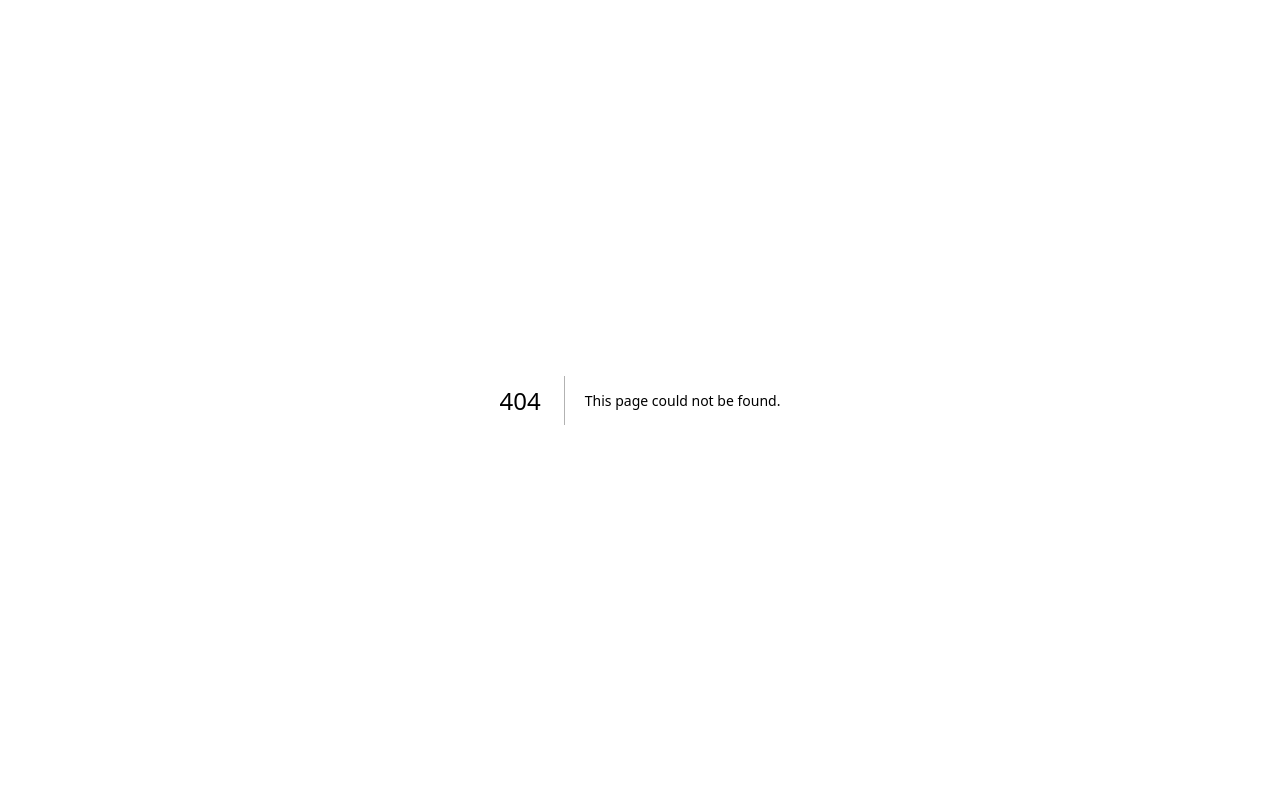
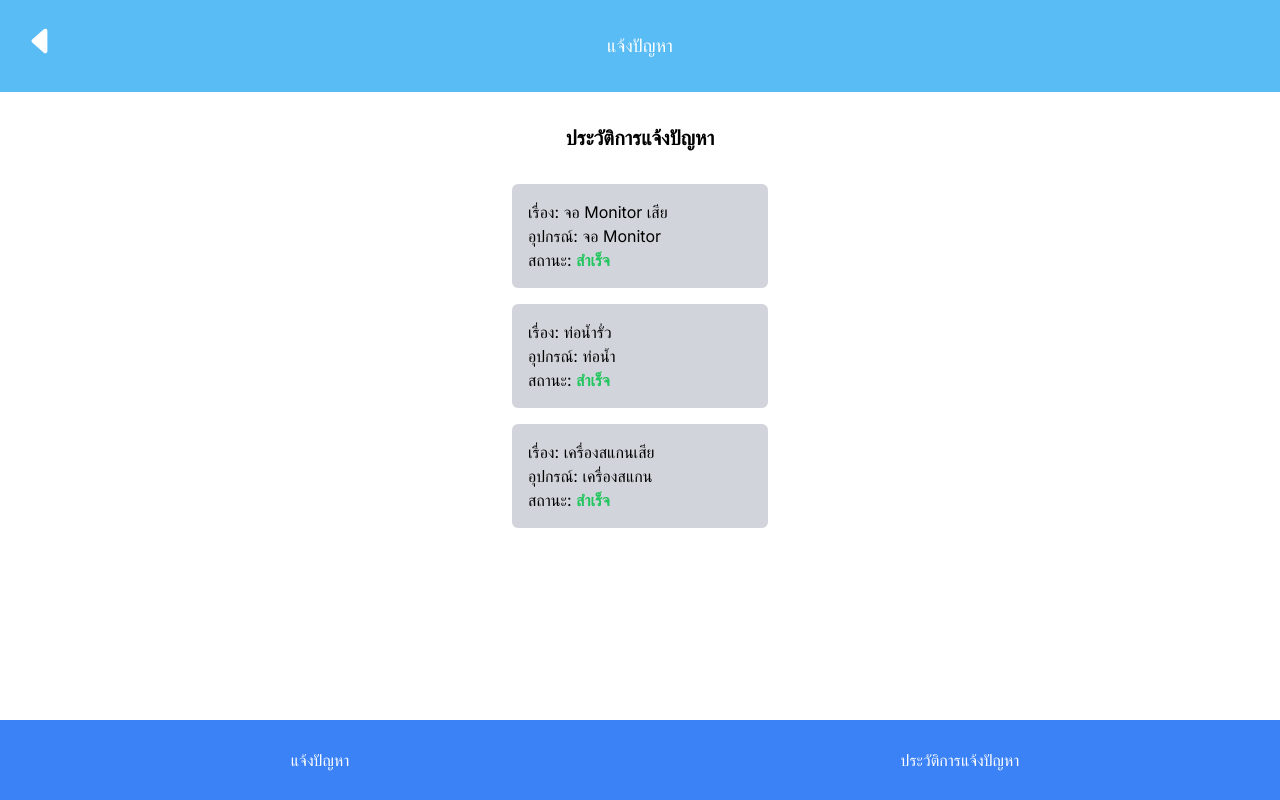
Before and after one commit to oatzaptd1/front-nextjs-project, a Next.js app: page /issue_history in a window 1280 px wide. Before the commit this address had no page. Built offline with nearby package versions, Linux system fonts and the light colour scheme.

Commit message:
add barcode scanner

```diff
--- a/package.json
+++ b/package.json
@@ -15,7 +15,9 @@
     "dayjs": "^1.11.13",
     "next": "14.2.3",
     "react": "^18",
+    "react-barcode-reader": "^0.0.2",
     "react-dom": "^18",
+    "react-qr-barcode-scanner": "^2.0.0",
     "react-query": "^3.39.3",
     "sweetalert2": "^11.14.3"
   },
--- a/src/app/all_issue/page.jsx
+++ b/src/app/all_issue/page.jsx
@@ -6,7 +6,7 @@ import Navigation from "../components/navigation";
 function AllIssuePage() {
   return (
     <div className="relative min-h-screen">
-      <Navbar page = "/menu" title = "แจ้งปัญหา"/>
+      <Navbar page="/menu" title="แจ้งปัญหา" />
       <div className="mx-auto mt-8 py-4 p-4 bg-gray-300 items-start rounded-md w-64">
         <p>เรื่อง: จอ Monitor เสีย</p>
         <p>อุปกรณ์: จอ Monitor</p>
@@ -43,7 +43,12 @@ function AllIssuePage() {
           </div>
         </Link>
       </div>
-      <Navigation navi1 = "แจ้งปัญหา" navi2 = "ประวัติการแจ้งปัญหา" page1 = "/all_issue" page2 = ""/>
+      <Navigation
+        navi1="แจ้งปัญหา"
+        navi2="ประวัติการแจ้งปัญหา"
+        page1="/all_issue"
+        page2="/issue_history"
+      />
     </div>
   );
 }
--- a/src/app/amount/page.jsx
+++ b/src/app/amount/page.jsx
@@ -3,9 +3,9 @@
 import React, { use, useState, useEffect } from "react";
 import Navbar from "../components/navbar";
 import Navigation from "../components/navigation";
-import Link from "next/link";
 import { useRouter } from "next/navigation";
 import { getShelfProducts, getItemByShelf } from "../service/api.service";
+import QrBarcodeScanner from "react-qr-barcode-scanner";
 
 function InputPage() {
   const router = useRouter();
@@ -13,6 +13,7 @@ function InputPage() {
   const [shelfProducts, setShelfProducts] = useState([]);
   const [productCode, setProductCode] = useState("");
   const [product, setProduct] = useState([]);
+  const [isScanning, setIsScanning] = useState(false);
 
   const handleChange = async (event) => {
     const selectedShelf = event.target.value;
@@ -61,10 +62,20 @@ function InputPage() {
     router.push(`/count/${item.item_id}?shelf=${selectedOption}`);
   };
 
+  // barcode scan
+  const handleScan = (data) => {
+    setProductCode(data);
+    setIsScanning(false);
+  };
+
+  const handleError = (err) => {
+    console.error(err);
+    setIsScanning(false);
+  };
 
   return (
     <div>
-      <Navbar page = "/menu" title ="นับสินค้า"/>
+      <Navbar page="/menu" title="นับสินค้า" />
       <div className="flex flex-col items-center justify-center">
         <div className="w-90 mt-10">
           <form action="">
@@ -85,20 +96,38 @@ function InputPage() {
               )}
             </select>
 
+            <div className="relative">
               <input
                 className="w-full p-2 border border-gray-300 my-3 rounded-lg text-lg focus:border-blue-500"
                 type="text"
                 placeholder="กรุณาใส่รหัสสินค้า"
                 value={productCode}
                 onChange={handleInputChange}
-              maxLength={13} // จำกัดความยาวสูงสุด
+                maxLength={13}
               />
+
+              <button
+                type="button"
+                onClick={() => setIsScanning(true)} // เริ่มการสแกนเมื่อคลิกที่ไอคอน
+                className="absolute right-2 top-1/2 transform -translate-y-1/2"
+              >
+                <svg
+                  xmlns="http://www.w3.org/2000/svg"
+                  width="16"
+                  height="16"
+                  fill="currentColor"
+                  class="bi bi-upc-scan"
+                  viewBox="0 0 16 16"
+                >
+                  <path d="M1.5 1a.5.5 0 0 0-.5.5v3a.5.5 0 0 1-1 0v-3A1.5 1.5 0 0 1 1.5 0h3a.5.5 0 0 1 0 1zM11 .5a.5.5 0 0 1 .5-.5h3A1.5 1.5 0 0 1 16 1.5v3a.5.5 0 0 1-1 0v-3a.5.5 0 0 0-.5-.5h-3a.5.5 0 0 1-.5-.5M.5 11a.5.5 0 0 1 .5.5v3a.5.5 0 0 0 .5.5h3a.5.5 0 0 1 0 1h-3A1.5 1.5 0 0 1 0 14.5v-3a.5.5 0 0 1 .5-.5m15 0a.5.5 0 0 1 .5.5v3a1.5 1.5 0 0 1-1.5 1.5h-3a.5.5 0 0 1 0-1h3a.5.5 0 0 0 .5-.5v-3a.5.5 0 0 1 .5-.5M3 4.5a.5.5 0 0 1 1 0v7a.5.5 0 0 1-1 0zm2 0a.5.5 0 0 1 1 0v7a.5.5 0 0 1-1 0zm2 0a.5.5 0 0 1 1 0v7a.5.5 0 0 1-1 0zm2 0a.5.5 0 0 1 .5-.5h1a.5.5 0 0 1 .5.5v7a.5.5 0 0 1-.5.5h-1a.5.5 0 0 1-.5-.5zm3 0a.5.5 0 0 1 1 0v7a.5.5 0 0 1-1 0z" />
+                </svg>
+              </button>
+            </div>
 
             {/* <Link href="/count"> */}
             <button
               type="submit"
               onClick={() => handleRowClick(productCode)}
-
               className="w-full bg-[#5ABCF5] text-white py-3  rounded-md hover:bg-[#5a90f5]"
             >
               ยืนยัน
@@ -149,9 +178,28 @@ function InputPage() {
               </div>
             </div>
           </form>
+
+          {isScanning && (
+            <QrBarcodeScanner
+              onUpdate={(err, result) => {
+                if (result) {
+                  handleScan(result.text); // ใช้ข้อมูลที่สแกน
+                } else if (err) {
+                  handleError(err);
+                }
+              }}
+              style={{ width: '100%', height: '100%', position: 'absolute', top: 0, left: 0, zIndex: 9999 }} // ใช้ zIndex เพื่อให้กล้องอยู่ด้านหน้า
+            />
+          )}
+
         </div>
       </div>
-      <Navigation navi1 = "นับสินค้า" navi2 = "ประวัติการนับ" page1 ="/amount" page2 ="/count_history"/>
+      <Navigation
+        navi1="นับสินค้า"
+        navi2="ประวัติการนับ"
+        page1="/amount"
+        page2="/count_history"
+      />
     </div>
   );
 }
--- a/src/app/count/[item_id]/page.jsx
+++ b/src/app/count/[item_id]/page.jsx
@@ -80,7 +80,7 @@ const CountItemPage = ({ params, searchParams }) => {
 
   return (
     <div>
-      <Navbar page = "/amount"/>
+      <Navbar page = "/amount" title = "นับสินค้า"/>
       <div className="flex flex-col justify-center items-center mt-8 ">
         <div className="flex flex-col justify-center items-center mt-8">
           <div className="flex items-center space-x-4">
--- a/src/app/issue_detail/page.jsx
+++ b/src/app/issue_detail/page.jsx
@@ -39,7 +39,7 @@ function IssueDetailPage() {
 
   return (
     <div>
-      <Navbar page = "all_issue" title = "แจ้งปัญหา"/>
+      <Navbar page="all_issue" title="แจ้งปัญหา" />
       <div className="mt-8 text-center">
         <h2>รายละเอียดการแจ้งปัญหา</h2>
       </div>
--- /dev/null
+++ b/src/app/issue_history/page.jsx
@@ -0,0 +1,49 @@
+import React from "react";
+import Navbar from "../components/navbar";
+import Navigation from "../components/navigation";
+
+import Link from "next/link";
+
+function IssueHistoryPage() {
+  return (
+    <div>
+      <Navbar page="/menu" title="แจ้งปัญหา" />
+      <h1 className="mt-8 text-center font-bold text-xl">
+        ประวัติการแจ้งปัญหา
+      </h1>
+      <div className="mx-auto mt-8 py-4 p-4 bg-gray-300 items-start rounded-md w-64">
+        <p>เรื่อง: จอ Monitor เสีย</p>
+        <p>อุปกรณ์: จอ Monitor</p>
+        <p>
+          สถานะ: <span className="text-green-500 font-bold">สำเร็จ</span>
+        </p>
+      </div>
+
+      <div className="mx-auto mt-4 p-4 bg-gray-300 items-start rounded-md w-64">
+        <p>เรื่อง: ท่อน้ำรั่ว</p>
+        <p>อุปกรณ์: ท่อน้ำ</p>
+        <p>
+          สถานะ: <span className="text-green-500 font-bold">สำเร็จ</span>
+        </p>
+      </div>
+
+    <Link href="issue_success">
+      <div className="mx-auto mt-4 p-4 bg-gray-300 items-start rounded-md w-64">
+        <p>เรื่อง: เครื่องสแกนเสีย</p>
+        <p>อุปกรณ์: เครื่องสแกน</p>
+        <p>
+          สถานะ: <span className="text-green-500 font-bold">สำเร็จ</span>
+        </p>
+      </div>
+    </Link>
+      <Navigation
+        navi1="แจ้งปัญหา"
+        navi2="ประวัติการแจ้งปัญหา"
+        page1="/all_issue"
+        page2="/issue_history"
+      />
+    </div>
+  );
+}
+
+export default IssueHistoryPage;
--- /dev/null
+++ b/src/app/issue_success/page.jsx
@@ -0,0 +1,27 @@
+import React from 'react'
+import Navbar from "../components/navbar";
+
+function IssueSuccessPage() {
+  return (
+    <div>
+      <Navbar page="/issue_history" title="แจ้งปัญหา"/>
+      <div className="mt-8 text-center">
+        <h2 className="font-bold text-xl">รายละเอียดการแจ้งปัญหา</h2>
+      </div>
+
+      <div className="mx-auto mt-8 py-3 p-3 bg-gray-300 rounded-md w-64">
+        <div className="items-start space-y-2">
+          <p>เรื่อง: <p>เครื่องสแกนเสีย</p></p>
+          <p>ประเภท: <p>ด้าน IT</p></p>
+          <p>อุปกร์: <p>เครื่องสแกน</p></p>
+          <p>รายละเอียด: <p>ไม่สามารถใช้งานเครื่องสแกนสินค้าได้</p></p>
+          <p>รูปและวิดีโอ: </p>
+          <p>วันและเวลาที่แจ้ง: <p>20 ธ.ค. 67 12:30</p></p>
+          <p>สถานะ: <span className="text-green-500 font-bold">สำเร็จ</span></p>
+        </div>
+      </div>
+    </div>
+  )
+}
+
+export default IssueSuccessPage
```
Also changed, not shown: src/app/components/navigation.jsx (+5 -6 lines), 1 other file (tests, documents, lock files or other folders). Lines whose indentation alone changed are shown as unchanged.
